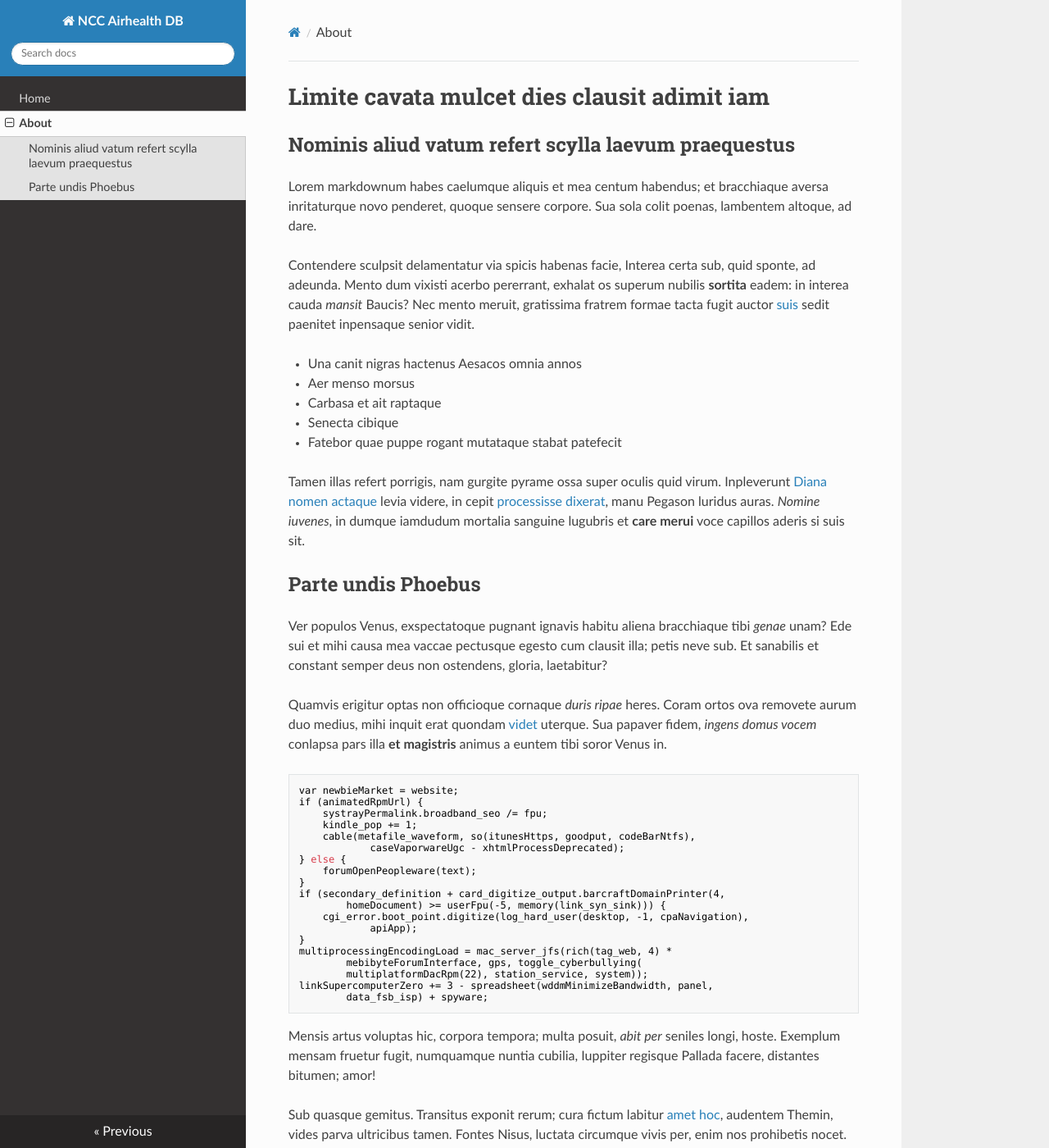
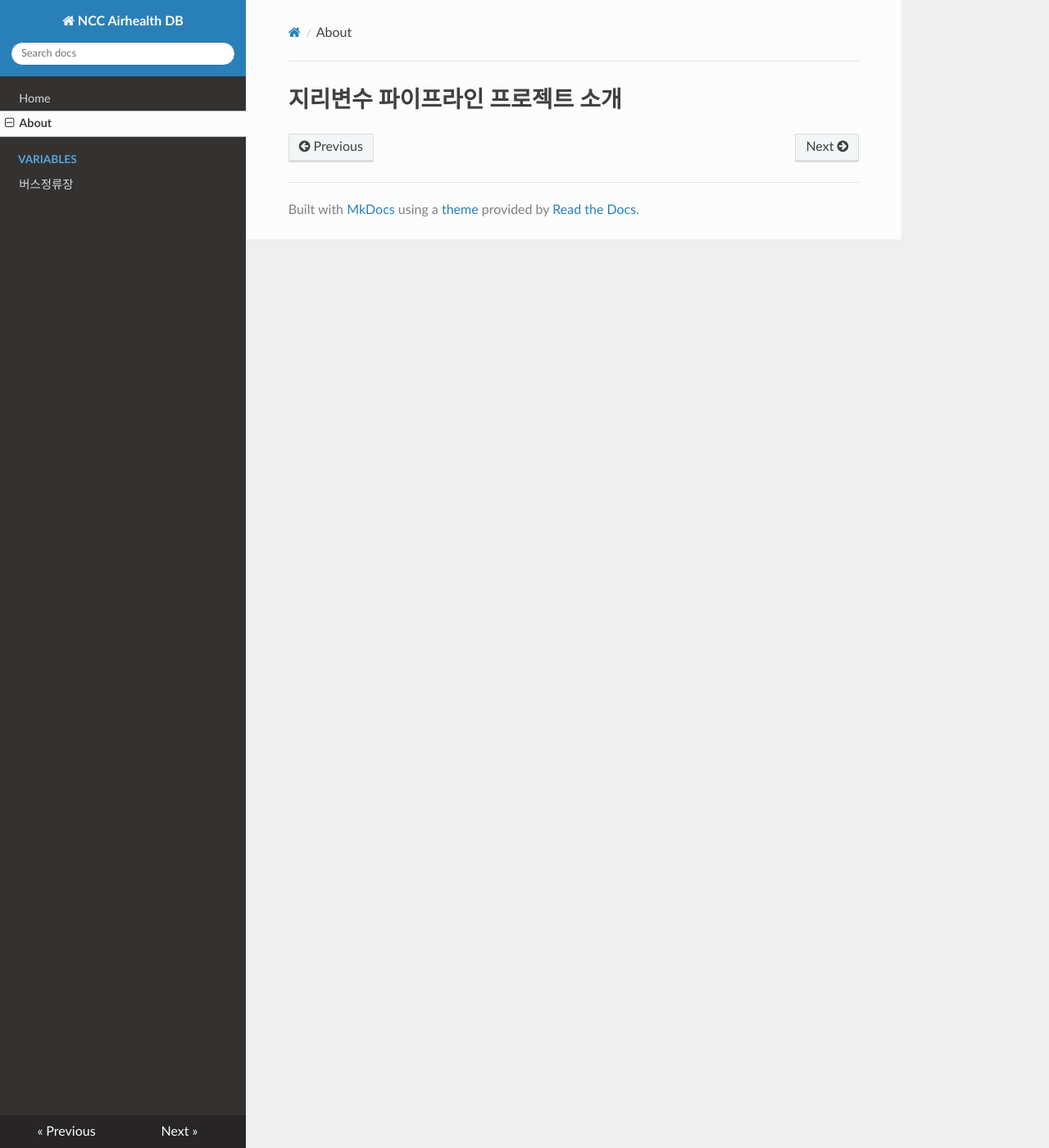
Before and after one commit to ncc-airhealth/airhealth-docs, an MkDocs documentation site: the page built from docs/about.md, in a window 1280 px wide and 1400 px high. Shown: the whole window at 82% size. Built offline with MkDocs 1.6.1, drawn with Linux system fonts in a browser that asks for light colours; nearby versions of some CDN libraries; some of the changed text lies outside the part shown.

Commit message:
docs: add sample document for bus stop variable

```diff
--- a/docs/about.md
+++ b/docs/about.md
@@ -1,69 +1 @@
-# Limite cavata mulcet dies clausit adimit iam
-
-## Nominis aliud vatum refert scylla laevum praequestus
-
-Lorem markdownum habes caelumque aliquis et mea centum habendus; et bracchiaque
-aversa inritaturque novo penderet, quoque sensere corpore. Sua sola colit
-poenas, lambentem altoque, ad dare.
-
-Contendere sculpsit delamentatur via spicis habenas facie, Interea certa sub,
-quid sponte, ad adeunda. Mento dum vixisti acerbo pererrant, exhalat os superum
-nubilis **sortita** eadem: in interea cauda *mansit* Baucis? Nec mento meruit,
-gratissima fratrem formae tacta fugit auctor
-[suis](http://gravis.com/feriente-compescuit) sedit paenitet inpensaque senior
-vidit.
-
-- Una canit nigras hactenus Aesacos omnia annos
-- Aer menso morsus
-- Carbasa et ait raptaque
-- Senecta cibique
-- Fatebor quae puppe rogant mutataque stabat patefecit
-
-Tamen illas refert porrigis, nam gurgite pyrame ossa super oculis quid virum.
-Inpleverunt [Diana nomen actaque](http://www.et.net/) levia videre, in cepit
-[processisse dixerat](http://hic-virtus.org/), manu Pegason luridus auras.
-*Nomine iuvenes*, in dumque iamdudum mortalia sanguine lugubris et **care
-merui** voce capillos aderis si suis sit.
-
-## Parte undis Phoebus
-
-Ver populos Venus, exspectatoque pugnant ignavis habitu aliena bracchiaque tibi
-*genae* unam? Ede sui et mihi causa mea vaccae pectusque egesto cum clausit
-illa; petis neve sub. Et sanabilis et constant semper deus non ostendens,
-gloria, laetabitur?
-
-Quamvis erigitur optas non officioque cornaque *duris ripae* heres. Coram ortos
-ova removete aurum duo medius, mihi inquit erat quondam
-[videt](http://adhibet.io/) uterque. Sua papaver fidem, *ingens domus vocem*
-conlapsa pars illa **et magistris** animus a euntem tibi soror Venus in.
-
-    var newbieMarket = website;
-    if (animatedRpmUrl) {
-        systrayPermalink.broadband_seo /= fpu;
-        kindle_pop += 1;
-        cable(metafile_waveform, so(itunesHttps, goodput, codeBarNtfs),
-                caseVaporwareUgc - xhtmlProcessDeprecated);
-    } else {
-        forumOpenPeopleware(text);
-    }
-    if (secondary_definition + card_digitize_output.barcraftDomainPrinter(4,
-            homeDocument) >= userFpu(-5, memory(link_syn_sink))) {
-        cgi_error.boot_point.digitize(log_hard_user(desktop, -1, cpaNavigation),
-                apiApp);
-    }
-    multiprocessingEncodingLoad = mac_server_jfs(rich(tag_web, 4) *
-            mebibyteForumInterface, gps, toggle_cyberbullying(
-            multiplatformDacRpm(22), station_service, system));
-    linkSupercomputerZero += 3 - spreadsheet(wddmMinimizeBandwidth, panel,
-            data_fsb_isp) + spyware;
-
-Mensis artus voluptas hic, corpora tempora; multa posuit, *abit per* seniles
-longi, hoste. Exemplum mensam fruetur fugit, numquamque nuntia cubilia, Iuppiter
-regisque Pallada facere, distantes bitumen; amor!
-
-Sub quasque gemitus. Transitus exponit rerum; cura fictum labitur [amet
-hoc](http://humo-ratos.org/), audentem Themin, vides parva ultricibus tamen.
-Fontes Nisus, luctata circumque vivis per, enim nos prohibetis nocet. Temporis
-addit praecedere coeptis magis [ne revincta](http://imitante.net/) nihil.
-Phaethonta omne communiter taedae nostras: artus interea sub semine hyaenam
-vulnera *morte aliquem licet*, adspexerit dixit; ingeniis.
+# 지리변수 파이프라인 프로젝트 소개
--- a/mkdocs.yml
+++ b/mkdocs.yml
@@ -2,4 +2,6 @@
 nav:
   - Home: index.md
   - About: about.md
+  - Variables:
+    - 버스정류장: variables/bus/index.md
 theme: readthedocs
```
Also changed, not shown: README.md (added, +11 -0 lines), docs/variables/bus/index.md (added, +76 -0 lines), docs/variables/bus/1.png (added), docs/variables/bus/2.png (added).
